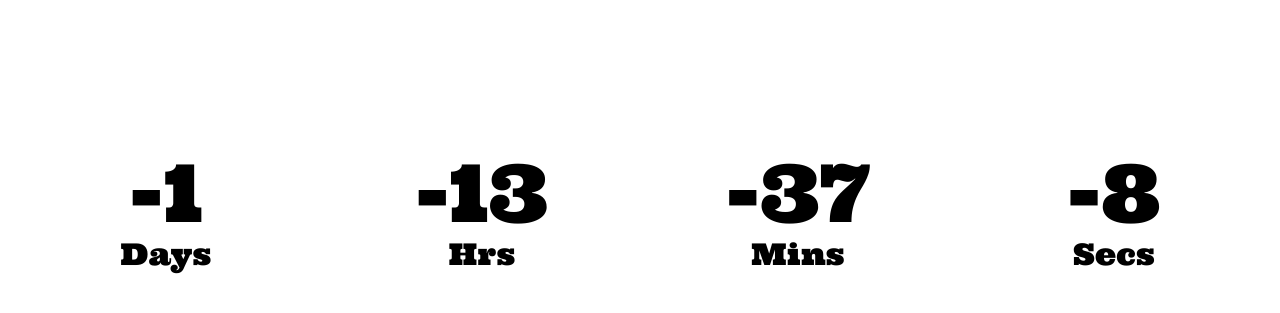
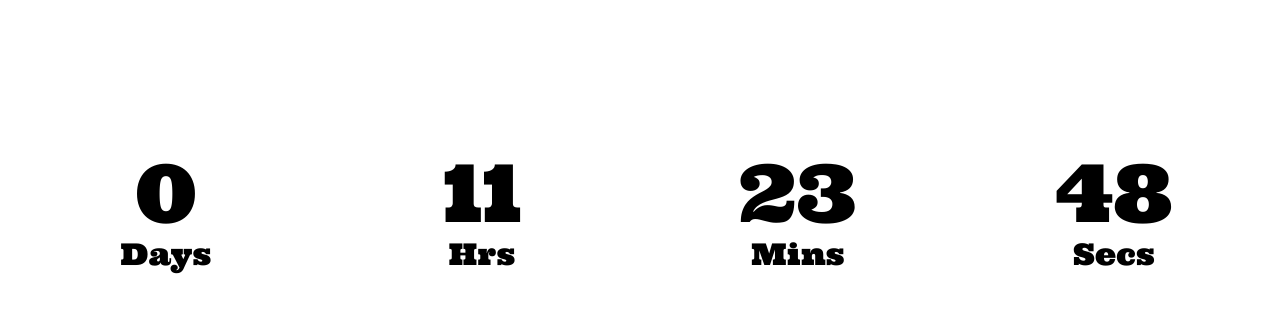
Before and after one commit to MM696/Calender, a plain HTML site: page 3.1 Count Down Clock/index.html in a window 1280 px wide. Shown: the part 233-546 px from the top of the page. Drawn offline with Linux system fonts and the light colour scheme; a web font is replaced by a local one.

Commit message:
initial commit

```diff
--- a/3.1 Count Down Clock/index.js
+++ b/3.1 Count Down Clock/index.js
@@ -1,5 +1,5 @@
 // Getting formatted date from date string
-let deadline = new Date("Dec 21, 2024 00:00:00").getTime();
+let deadline = new Date("Dec 22, 2024 00:00:00").getTime();
 
 // Calling defined function at certain intervals
 let x = setInterval(function () {
```
Also changed, not shown: 1.0_Calender/styles.css (+0 -86 lines).
